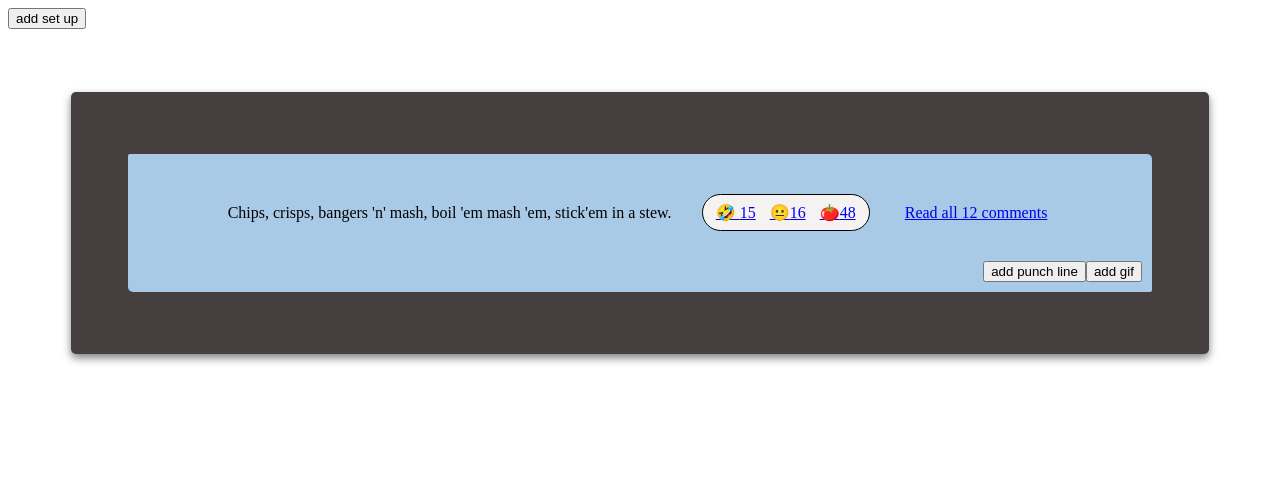
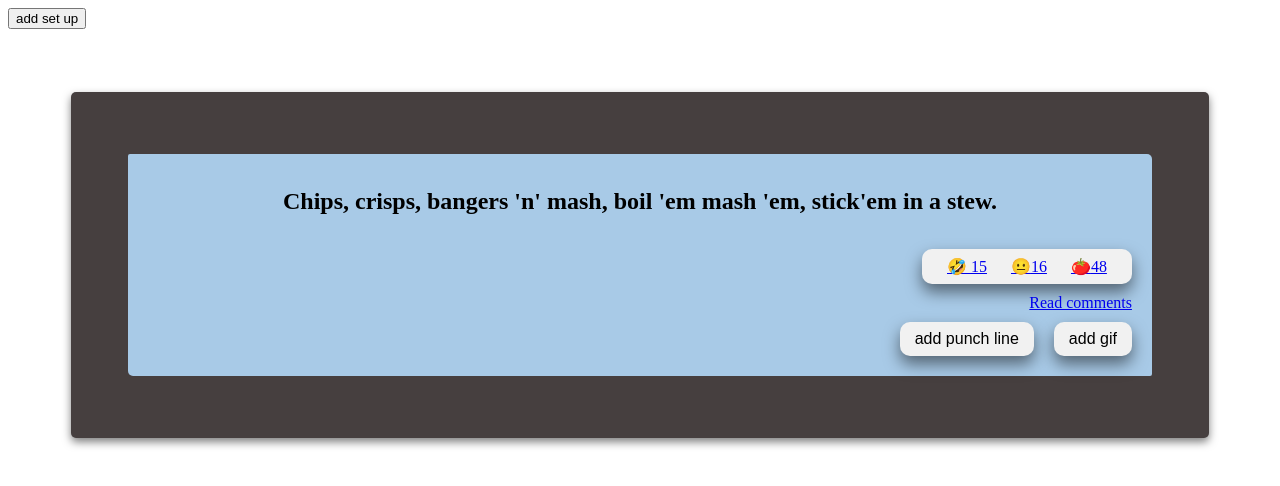
Before and after one commit to Gioele-M/group_project_client, a website with bundled scripts: page index.html in a window 1280 px wide. Built offline with nearby package versions, Linux system fonts and the light colour scheme.

Commit message:
moved other buttons to the right hand side and added btnColor class which changes the color to black when hovered over

```diff
--- a/index.css
+++ b/index.css
@@ -27,27 +27,27 @@ html, body{
 .card-body{
 	display: flex;
 	justify-content: center;
-	align-items: center;
+	align-items: flex-end;
 	height: 100%;
 	width: 100%;
-
+	flex-direction: column;
 
 }
 
-#commentLink{   /*12 comments*/
-	 align-self: flex-start;
-
+#cardText{
+	align-self:center;
 }
-
 
 
 .card-text{
 	text-align: center;
+	font-weight: bold;
+	font-size: 1.5em;
 }
 
 
 .card-link { /*emojis*/
-	margin: 5px;
+	margin: 10px;
 
 }
 
@@ -58,15 +58,51 @@ html, body{
 
 }
 
+.btnColor{
+
+  background-color: #f1f1f1;
+  color: black;
+  font-size: 16px;
+  padding: 8px 15px;
+  border: none;
+  cursor: pointer;
+  border-radius: 10px;
+  text-align: center;
+  margin:1%;
+  box-shadow: 0 8px 16px 0 rgba(0,0,0,0.5)
+
+}
+.btnColor:hover{
+	background-color: black;
+    color: white;
+
+}
+
+
+
 .emoji-bar {
-	margin: 3%;
+
 	max-width: fit-content;
+	margin-left: auto;
+
+	/*margin: 1%;
 	background-color: rgb(245, 242, 242);
 	border: 1px solid black;
 	border-radius: 20px;
-	padding: 0.5em;
+	padding: 0.5em;*/
+
 	/* margin: auto; */
 }
+
+.userCommentContainer {
+	padding: 0.5em;
+}
+
+.userComment {
+	/*padding-left: 20px;*/
+	text-align: center;
+}
+
 
 
 .grid-container {
--- a/index.html
+++ b/index.html
@@ -23,7 +23,7 @@
 					</p>
 					<!-- <h6 class="card-subtitle mb-2 text-muted" id="mainCommentUserName">by Tom</h6> -->
 					<!-- <a href="#" class="card-link" id="emojiBar">🤣😐🍅</a> -->
-					<section class="emoji-bar">
+					<section class="emoji-bar btnColor">
 						<a href="#" class="card-link" id="emojiBarLolMain"
 							>🤣 <span class="emoji-counter-main" id="emojiLolMain">15</span></a
 						>
@@ -36,7 +36,7 @@
 					</section>
 					<div>
 						<a href="#" class="card-link" id="commentLink"
-							>Read all 12 comments</a
+							>Read comments</a
 						>
 					</div>
 				</div>
@@ -51,7 +51,7 @@
 							quos eaque nesciunt possimus deleniti, et voluptate facere
 							voluptates placeat exce
 						</p>
-						<section class="emoji-bar">
+						<section class="emoji-bar btnColor">
 							<a href="#" class="card-link" id="emojiBarLolComment"
 								>🤣 <span class="emoji-counter" id="emojiLolComment">15</span></a
 							>
@@ -69,11 +69,13 @@
 
                 <!-- BTN MODAL POPUP -->
 		<div class="buttonContainer">
-            <button class="punchline-btn" id="punchlineBtn">
+
+            <button class="punchline-btn btnColor" id="punchlineBtn">
                 add punch line
             </button>
             <!-- BTN MODAL gif -->
-            <button class="gif-btn" id="gifBtn">add gif</button>
+            <button class="gif-btn btnColor" id="gifBtn">add gif</button>
+
 		</div>
 
 
```
